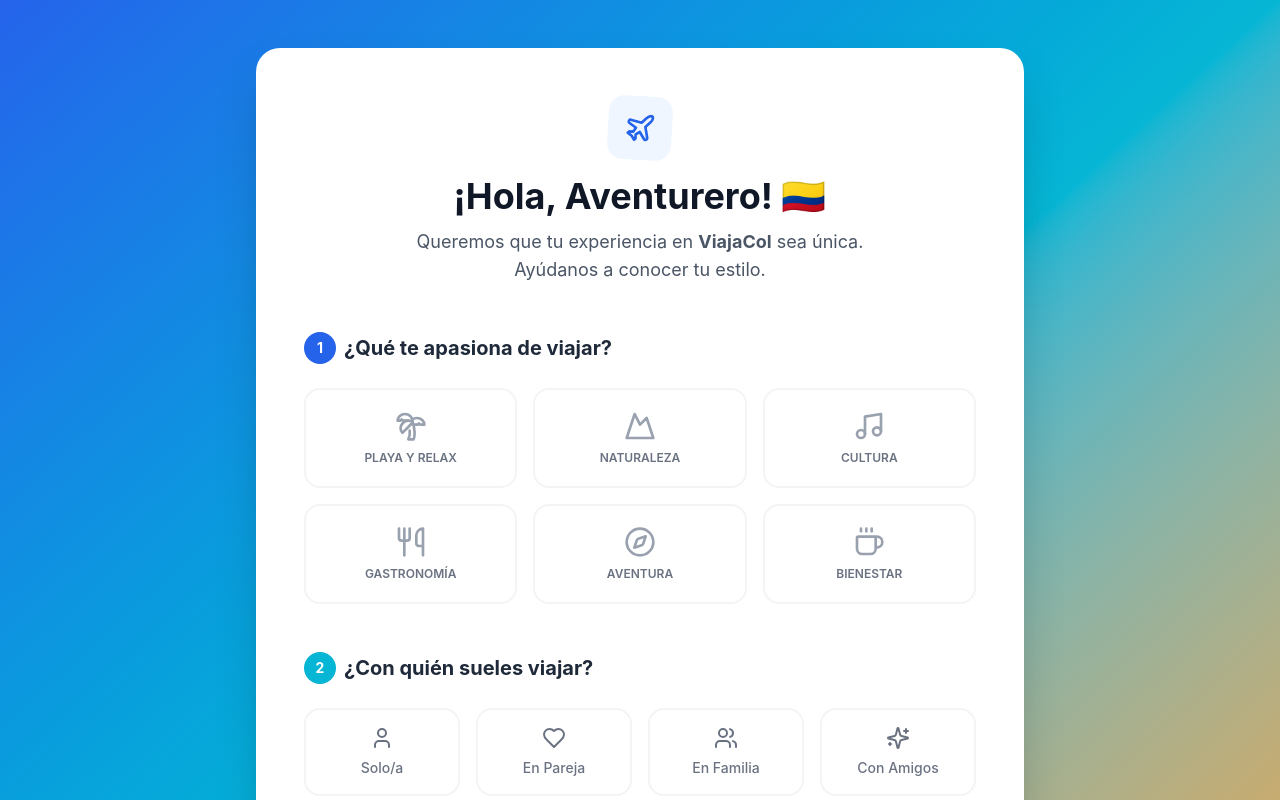
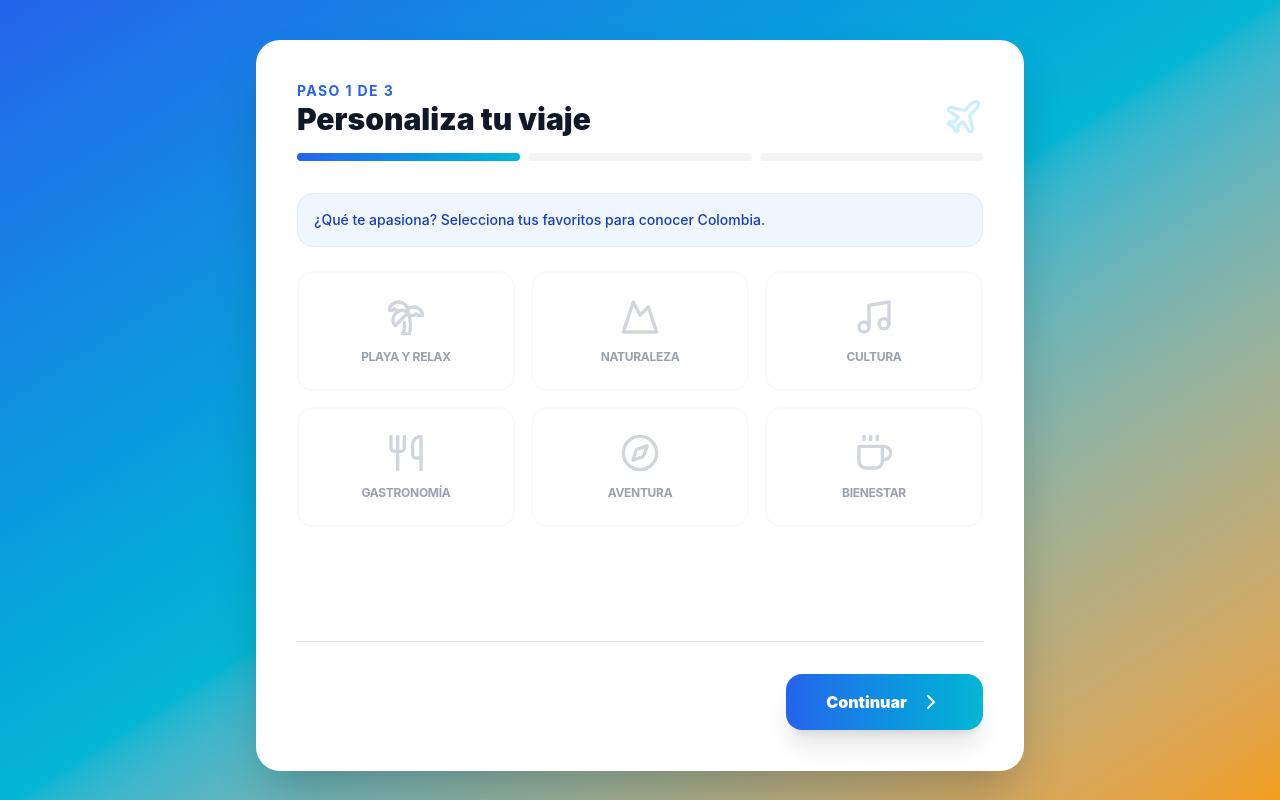
Before and after one commit to Juan-Pablo-Castillo-Velasquez/Aleck_tours, a React (Vite) app: page /onboarding-preferences in a window 1280 px wide. Shown: the top 800 px of the page. Built offline with nearby package versions, Linux system fonts and the light colour scheme.

Commit message:
new formulario

```diff
--- a/src/app/pages/PreferencesForm.tsx
+++ b/src/app/pages/PreferencesForm.tsx
@@ -1,12 +1,13 @@
 import { useState } from "react";
 import { useNavigate } from "react-router";
 import {
-  Palmtree, Mountain, Music, Utensils, Compass,
-  CheckCircle2, Plane, Users, Heart, User,
-  Wallet, Sparkles, Coffee
+  Palmtree, Mountain, Music, Utensils, Compass, CheckCircle2,
+  Plane, Users, Heart, User, Wallet, Sparkles, Coffee,
+  Sun, CloudRain, CreditCard, Gem, MapPin, Car, ChevronRight, ChevronLeft,
+  Ship, Ticket
 } from "lucide-react";
 
-// Categorías de Intereses
+// --- Datos del Formulario ---
 const interestCategories = [
   { id: "beach", label: "Playa y Relax", icon: Palmtree },
   { id: "nature", label: "Naturaleza", icon: Mountain },
@@ -16,120 +17,250 @@ const interestCategories = [
   { id: "wellness", label: "Bienestar", icon: Coffee },
 ];
 
-// Opciones de Compañía
 const travelCompany = [
   { id: "solo", label: "Solo/a", icon: User },
   { id: "couple", label: "En Pareja", icon: Heart },
   { id: "family", label: "En Familia", icon: Users },
   { id: "friends", label: "Con Amigos", icon: Sparkles },
 ];
+
+const budgetOptions = [
+  { id: "low", label: "Económico", desc: "Ahorro total", icon: Wallet },
+  { id: "mid", label: "Estándar", desc: "Comodidad", icon: CreditCard },
+  { id: "high", label: "Premium", desc: "Todo incluido", icon: Gem },
+];
+
+const weatherPrefs = [
+  { id: "warm", label: "Clima Cálido", desc: "Sol y brisa", icon: Sun },
+  { id: "cold", label: "Clima Frío", desc: "Montaña y café", icon: CloudRain },
+];
+
+const paceOptions = [
+  { id: "relax", label: "Relajado", desc: "Sin afanes", icon: Coffee },
+  { id: "active", label: "Explorador", desc: "A tope", icon: MapPin },
+];
+
+const transportPrefs = [
+  { id: "private", label: "Privado", desc: "Carro/Traslado", icon: Car },
+  { id: "public", label: "Aéreo/Local", desc: "Vuelos/Botes", icon: Plane },
+];
+
 export default function PreferencesForm() {
   const navigate = useNavigate();
-  const [selectedInterests, setSelectedInterests] = useState<string[]>([]);
-  const [company, setCompany] = useState("");
+  const [step, setStep] = useState(1);
 
+  const [formData, setFormData] = useState({
+    interests: [] as string[], // Preguntas 1 a 6
+    company: "",               // Pregunta 7
+    budget: "",                // Pregunta 8
+    weather: "",               // Pregunta 9
+    pace: "",                  // Pregunta 10
+    transport: ""              // Pregunta 11
+  });
+
+  // Manejadores de cambio
   const toggleInterest = (id: string) => {
-    setSelectedInterests(prev =>
-      prev.includes(id) ? prev.filter(item => item !== id) : [...prev, id]
-    );
+    setFormData(prev => ({
+      ...prev,
+      interests: prev.interests.includes(id)
+        ? prev.interests.filter(i => i !== id)
+        : [...prev.interests, id]
+    }));
+  };
+
+  const updateField = (field: string, value: string) => {
+    setFormData(prev => ({ ...prev, [field]: value }));
+  };
+
+  const nextStep = () => setStep(s => Math.min(s + 1, 3));
+  const prevStep = () => setStep(s => Math.max(s - 1, 1));
+
+  const handleFinish = () => {
+    console.log("Preferencias finales:", formData);
+    navigate("/search");
   };
 
   return (
-    <div className="min-h-screen bg-gradient-to-br from-[#2563EB] via-[#06B6D4] to-[#F59E0B] py-12 px-4 flex justify-center">
-      <div className="w-full max-w-3xl bg-white rounded-3xl shadow-2xl p-8 md:p-12 overflow-hidden">
+    <div className="min-h-screen bg-gradient-to-br from-[#2563EB] via-[#06B6D4] to-[#F59E0B] py-10 px-4 flex justify-center items-center font-sans">
+      <div className="w-full max-w-3xl bg-white rounded-3xl shadow-2xl p-6 md:p-10 transition-all border border-white/20">
 
-        {/* Header de Bienvenida */}
-        <div className="text-center mb-12">
-          <div className="inline-flex items-center justify-center w-16 h-16 bg-blue-50 rounded-2xl mb-4 rotate-3">
-            <Plane className="w-8 h-8 text-[#2563EB]" />
+        {/* Header & Barra de Progreso */}
+        <div className="mb-8">
+          <div className="flex justify-between items-end mb-4">
+            <div>
+              <p className="text-[#2563EB] font-bold text-sm uppercase tracking-widest">Paso {step} de 3</p>
+              <h1 className="text-3xl font-black text-gray-900">Personaliza tu viaje</h1>
             </div>
-          <h1 className="text-4xl font-bold text-gray-900 mb-3">¡Hola, Aventurero! 🇨🇴</h1>
-          <p className="text-lg text-gray-600 max-w-md mx-auto">
-            Queremos que tu experiencia en <strong>ViajaCol</strong> sea única.
-            Ayúdanos a conocer tu estilo.
-          </p>
+            <Plane className="w-10 h-10 text-[#06B6D4] opacity-20" />
+          </div>
+          <div className="flex gap-2">
+            {[1, 2, 3].map(i => (
+              <div key={i} className={`h-2 flex-1 rounded-full transition-all duration-500 ${step >= i ? "bg-gradient-to-r from-[#2563EB] to-[#06B6D4]" : "bg-gray-100"}`} />
+            ))}
+          </div>
         </div>
 
-        <div className="space-y-12">
-          {/* SECCIÓN 1: Intereses */}
-          <section>
-            <h2 className="text-xl font-bold text-gray-800 mb-6 flex items-center gap-2">
-              <span className="flex items-center justify-center w-8 h-8 bg-[#2563EB] text-white rounded-full text-sm">1</span>
-              ¿Qué te apasiona de viajar?
-            </h2>
-            <div className="grid grid-cols-2 sm:grid-cols-3 gap-4">
-              {interestCategories.map((cat) => {
-                const Icon = cat.icon;
-                const isSelected = selectedInterests.includes(cat.id);
-                return (
+        {/* CONTENIDO DE LOS PASOS */}
+        <div className="min-h-[400px]">
+
+          {/* PASO 1: Intereses (Preguntas 1-6) */}
+          {step === 1 && (
+            <div className="space-y-6 animate-in fade-in slide-in-from-bottom-4 duration-500">
+              <div className="bg-blue-50 p-4 rounded-2xl border border-blue-100">
+                <p className="text-blue-800 font-medium text-sm">¿Qué te apasiona? Selecciona tus favoritos para conocer Colombia.</p>
+              </div>
+              <div className="grid grid-cols-2 md:grid-cols-3 gap-4">
+                {interestCategories.map((cat) => (
                   <button
                     key={cat.id}
                     onClick={() => toggleInterest(cat.id)}
-                    className={`flex flex-col items-center p-5 rounded-2xl border-2 transition-all duration-300 ${
-                      isSelected
-                        ? "border-[#2563EB] bg-blue-50 text-[#2563EB] scale-95"
-                        : "border-gray-100 hover:border-blue-100 text-gray-500"
+                    className={`flex flex-col items-center p-6 rounded-2xl border-2 transition-all group ${
+                      formData.interests.includes(cat.id)
+                        ? "border-[#2563EB] bg-blue-50 text-[#2563EB] shadow-md"
+                        : "border-gray-50 hover:border-blue-100 text-gray-400 hover:text-gray-600"
                     }`}
                   >
-                    <Icon className={`w-8 h-8 mb-2 ${isSelected ? "text-[#2563EB]" : "text-gray-400"}`} />
-                    <span className="font-semibold text-xs uppercase">{cat.label}</span>
+                    <cat.icon className={`w-10 h-10 mb-3 transition-transform group-hover:scale-110 ${formData.interests.includes(cat.id) ? "text-[#2563EB]" : "text-gray-300"}`} />
+                    <span className="text-xs font-bold uppercase tracking-tight text-center">{cat.label}</span>
+                    {formData.interests.includes(cat.id) && <CheckCircle2 className="w-5 h-5 mt-2" />}
                   </button>
-                );
-              })}
+                ))}
+              </div>
+            </div>
+          )}
+
+          {/* PASO 2: Logística y Compañía (Preguntas 7-9) */}
+          {step === 2 && (
+            <div className="space-y-8 animate-in fade-in slide-in-from-bottom-4 duration-500">
+              {/* Pregunta 7 */}
+              <section>
+                <label className="block text-gray-800 font-bold mb-4 italic">7. ¿Con quién vas a vivir esta aventura?</label>
+                <div className="grid grid-cols-2 sm:grid-cols-4 gap-3">
+                  {travelCompany.map(item => (
+                    <button
+                      key={item.id}
+                      onClick={() => updateField("company", item.id)}
+                      className={`p-4 border-2 rounded-2xl flex flex-col items-center transition-all ${formData.company === item.id ? "border-[#06B6D4] bg-cyan-50 text-[#06B6D4]" : "border-gray-50 text-gray-400"}`}
+                    >
+                      <item.icon className="w-6 h-6 mb-1" />
+                      <span className="text-[10px] font-bold uppercase">{item.label}</span>
+                    </button>
+                  ))}
                 </div>
               </section>
 
-          {/* SECCIÓN 2: Compañía */}
+              {/* Pregunta 8 */}
               <section>
-            <h2 className="text-xl font-bold text-gray-800 mb-6 flex items-center gap-2">
-              <span className="flex items-center justify-center w-8 h-8 bg-[#06B6D4] text-white rounded-full text-sm">2</span>
-              ¿Con quién sueles viajar?
-            </h2>
-            <div className="grid grid-cols-2 sm:grid-cols-4 gap-4">
-              {travelCompany.map((item) => {
-                const Icon = item.icon;
-                const isSelected = company === item.id;
-                return (
+                <label className="block text-gray-800 font-bold mb-4 italic">8. Define tu presupuesto aproximado</label>
+                <div className="grid grid-cols-1 sm:grid-cols-3 gap-3">
+                  {budgetOptions.map(opt => (
                     <button
-                    key={item.id}
-                    onClick={() => setCompany(item.id)}
-                    className={`flex flex-col items-center p-4 rounded-2xl border-2 transition-all ${
-                      isSelected
-                        ? "border-[#06B6D4] bg-cyan-50 text-[#06B6D4]"
-                        : "border-gray-100 hover:border-cyan-100 text-gray-500"
-                    }`}
+                      key={opt.id}
+                      onClick={() => updateField("budget", opt.id)}
+                      className={`p-4 border-2 rounded-2xl text-left transition-all ${formData.budget === opt.id ? "border-[#2563EB] bg-blue-50" : "border-gray-50"}`}
                     >
-                    <Icon className="w-6 h-6 mb-2" />
-                    <span className="text-sm font-medium">{item.label}</span>
+                      <div className="flex items-center gap-2 mb-1">
+                        <opt.icon className={`w-5 h-5 ${formData.budget === opt.id ? "text-[#2563EB]" : "text-gray-300"}`} />
+                        <span className="font-bold text-gray-900">{opt.label}</span>
+                      </div>
+                      <p className="text-xs text-gray-500">{opt.desc}</p>
                     </button>
-                );
-              })}
+                  ))}
                 </div>
               </section>
 
-          <div className="bg-orange-50 rounded-2xl p-6 border border-orange-100 flex gap-4 items-start">
-            <div className="p-2 bg-orange-100 rounded-lg text-orange-600 font-bold italic">PRO TIP</div>
-            <p className="text-sm text-orange-800 leading-relaxed">
-              Basado en lo que selecciones, te enviaremos ofertas exclusivas que ahorran hasta un <strong>20%</strong> en destinos similares.
-            </p>
+              {/* Pregunta 9 */}
+              <section>
+                <label className="block text-gray-800 font-bold mb-4 italic">9. Tu clima ideal es...</label>
+                <div className="flex gap-4">
+                  {weatherPrefs.map(w => (
+                    <button
+                      key={w.id}
+                      onClick={() => updateField("weather", w.id)}
+                      className={`flex-1 p-4 border-2 rounded-2xl flex items-center gap-4 transition-all ${formData.weather === w.id ? "border-orange-400 bg-orange-50" : "border-gray-50"}`}
+                    >
+                      <w.icon className={`w-8 h-8 ${formData.weather === w.id ? "text-orange-500" : "text-gray-300"}`} />
+                      <div className="text-left">
+                        <p className="font-bold text-sm text-gray-900">{w.label}</p>
+                        <p className="text-[10px] text-gray-500 uppercase">{w.desc}</p>
+                      </div>
+                    </button>
+                  ))}
+                </div>
+              </section>
+            </div>
+          )}
+
+          {/* PASO 3: Ritmo y Transporte (Preguntas 10-11) */}
+          {step === 3 && (
+            <div className="space-y-10 animate-in fade-in slide-in-from-bottom-4 duration-500">
+               <h2 className="text-xl font-bold text-[#2563EB] flex items-center gap-2 underline decoration-[#F59E0B]">
+                <Sparkles className="w-5 h-5" /> Últimos toques mágicos
+              </h2>
+
+              <section>
+                <label className="block text-gray-800 font-bold mb-4 italic">10. ¿Cómo quieres que sea el ritmo del viaje?</label>
+                <div className="grid grid-cols-2 gap-4">
+                  {paceOptions.map(p => (
+                    <button
+                      key={p.id}
+                      onClick={() => updateField("pace", p.id)}
+                      className={`p-6 border-2 rounded-3xl text-center transition-all ${formData.pace === p.id ? "border-[#2563EB] bg-blue-50 shadow-inner" : "border-gray-50"}`}
+                    >
+                      <p className="font-black text-lg text-gray-900">{p.label}</p>
+                      <p className="text-sm text-gray-500">{p.desc}</p>
+                    </button>
+                  ))}
+                </div>
+              </section>
+
+              <section>
+                <label className="block text-gray-800 font-bold mb-4 italic">11. ¿Cuál es tu transporte preferido?</label>
+                <div className="grid grid-cols-2 gap-4">
+                  {transportPrefs.map(t => (
+                    <button
+                      key={t.id}
+                      onClick={() => updateField("transport", t.id)}
+                      className={`p-6 border-2 rounded-3xl flex flex-col items-center transition-all ${formData.transport === t.id ? "border-[#06B6D4] bg-cyan-50 shadow-inner" : "border-gray-50"}`}
+                    >
+                      <t.icon className={`w-10 h-10 mb-2 ${formData.transport === t.id ? "text-[#06B6D4]" : "text-gray-300"}`} />
+                      <p className="font-black text-gray-900">{t.label}</p>
+                      <p className="text-xs text-gray-500">{t.desc}</p>
+                    </button>
+                  ))}
+                </div>
+              </section>
+
+              <div className="bg-gradient-to-r from-orange-50 to-orange-100 p-4 rounded-2xl flex items-center gap-3">
+                <Ticket className="text-orange-500" />
+                <p className="text-xs text-orange-800 font-medium">¡Excelente elección! Estamos preparando una selección de destinos basada en tus respuestas.</p>
               </div>
             </div>
+          )}
 
-        <div className="mt-12 flex flex-col sm:flex-row gap-4">
+        </div>
+
+        <div className="mt-12 flex justify-between items-center border-t pt-8">
+          {step > 1 ? (
             <button
-            onClick={() => navigate("/")}
-            className="flex-1 py-4 text-gray-400 font-medium hover:text-gray-600 transition-colors"
+              onClick={prevStep}
+              className="flex items-center gap-2 text-gray-400 font-bold uppercase text-xs tracking-widest hover:text-[#2563EB] transition-colors"
             >
-            Configurar después
+              <ChevronLeft className="w-5 h-5" /> Regresar
             </button>
+          ) : (
+            <div />
+          )}
+
           <button
-            onClick={() => navigate("/search")}
-            className="flex-[2] py-4 bg-gradient-to-r from-[#2563EB] to-[#06B6D4] text-white font-bold rounded-2xl shadow-lg hover:shadow-xl hover:-translate-y-1 transition-all flex items-center justify-center gap-2"
+            onClick={step === 3 ? handleFinish : nextStep}
+            className="px-10 py-4 bg-gradient-to-r from-[#2563EB] to-[#06B6D4] text-white font-black rounded-2xl shadow-xl hover:shadow-2xl transform hover:-translate-y-1 active:scale-95 transition-all flex items-center gap-3"
           >
-            ¡Listo, vamos a Colombia!
-            <CheckCircle2 className="w-5 h-5" />
+            {step === 3 ? "¡Terminar mi Perfil!" : "Continuar"}
+            <ChevronRight className="w-6 h-6" />
           </button>
         </div>
+
       </div>
     </div>
   );
```
Lines whose indentation alone changed are shown as unchanged.
